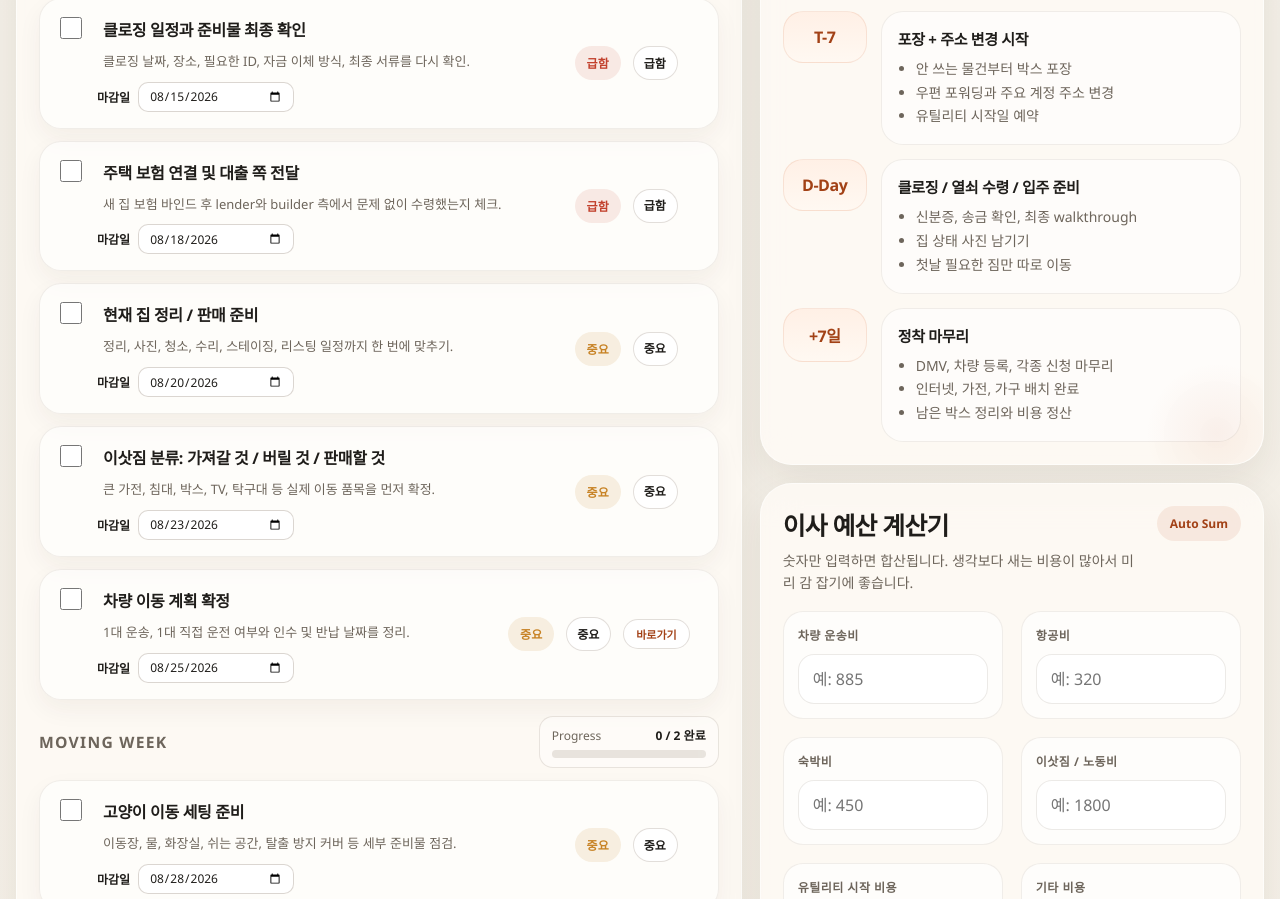
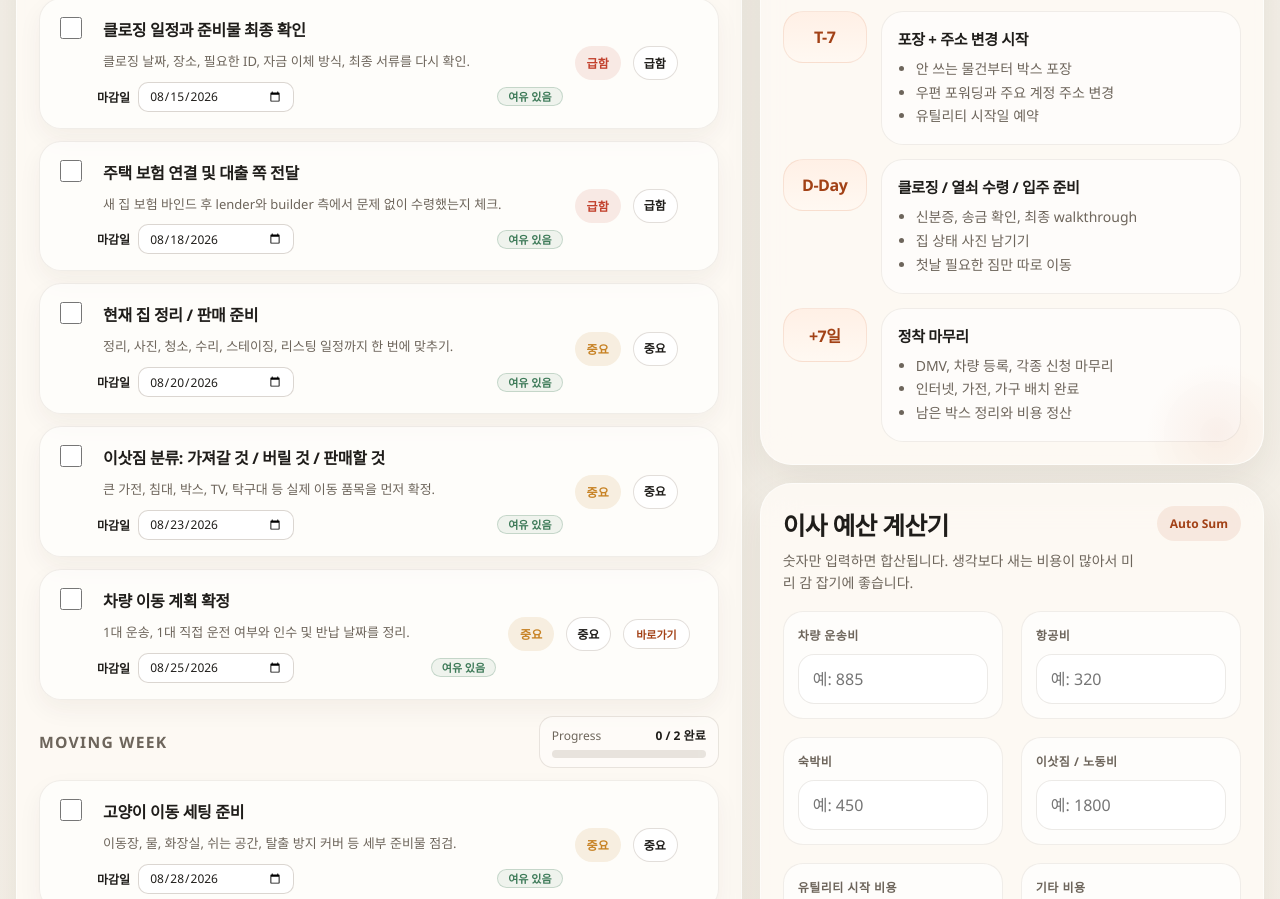
Before and after one commit to ox8884/movingtocelina, a plain HTML site: page index.html in a window 1280 px wide. Shown: the part 1522-2421 px from the top of the page. Drawn offline with Linux system fonts and the light colour scheme.

Commit message:
feat: show task due-date urgency status

```diff
--- a/index.html
+++ b/index.html
@@ -711,6 +711,46 @@
       flex-wrap: wrap;
       font-size: 12px;
       color: var(--muted);
+    }
+
+    .task-status {
+      margin-left: auto;
+      align-self: center;
+      display: inline-flex;
+      align-items: center;
+      padding: 3px 10px;
+      border-radius: 999px;
+      font-size: 11px;
+      font-weight: 800;
+      line-height: 1;
+      white-space: nowrap;
+      border: 1px solid rgba(75, 52, 27, 0.2);
+      background: rgba(255, 255, 255, 0.86);
+      color: var(--text);
+    }
+
+    .task-status.overdue {
+      border-color: rgba(194, 65, 45, 0.32);
+      background: rgba(194, 65, 45, 0.1);
+      color: var(--danger);
+    }
+
+    .task-status.due-today {
+      border-color: rgba(199, 130, 36, 0.34);
+      background: rgba(199, 130, 36, 0.11);
+      color: var(--warn);
+    }
+
+    .task-status.soon {
+      border-color: rgba(94, 123, 168, 0.26);
+      background: rgba(94, 123, 168, 0.09);
+      color: #3f5d88;
+    }
+
+    .task-status.buffer {
+      border-color: rgba(61, 122, 88, 0.24);
+      background: rgba(61, 122, 88, 0.08);
+      color: var(--ok);
     }
 
     .task-due-label {
@@ -2103,6 +2143,26 @@
     let googleTokenClient;
     const GOOGLE_CLIENT_ID = '624469211510-2g9kd4udf2rh0iv4ge1lqsm083r186ck.apps.googleusercontent.com';
     const GOOGLE_SCOPES = 'https://www.googleapis.com/auth/calendar';
+    const TASK_SOON_DAYS = 7;
+
+    const TASK_STATUS_CONFIG = {
+      overdue: {
+        text: '기한 지남',
+        className: 'overdue'
+      },
+      dueToday: {
+        text: '오늘 마감',
+        className: 'due-today'
+      },
+      upcoming: {
+        text: '예정됨',
+        className: 'soon'
+      },
+      buffer: {
+        text: '여유 있음',
+        className: 'buffer'
+      }
+    };
 
     function generateTaskId() {
       return `task-${Math.random().toString(36).slice(2, 8)}-${Date.now().toString(36)}`;
@@ -2226,6 +2286,50 @@
         return value;
       }
       return '';
+    }
+
+    function getTaskDueDateString(task) {
+      const dueInput = task?.querySelector('.task-due');
+      const value = dueInput ? dueInput.value : (task?.dataset?.dueDate || '');
+      return normalizeDateValue(value);
+    }
+
+    function getTaskDueStatus(dueDate) {
+      if (!dueDate) {
+        return TASK_STATUS_CONFIG.buffer;
+      }
+
+      const [year, month, day] = dueDate.split('-').map(Number);
+      if (!year || !month || !day) {
+        return TASK_STATUS_CONFIG.buffer;
+      }
+
+      const target = new Date(year, month - 1, day);
+      const now = new Date();
+      const todayKey = new Date(now.getFullYear(), now.getMonth(), now.getDate());
+      const dueKey = new Date(target.getFullYear(), target.getMonth(), target.getDate());
+      const diffDays = Math.round((dueKey - todayKey) / 86400000);
+
+      if (diffDays < 0) return TASK_STATUS_CONFIG.overdue;
+      if (diffDays === 0) return TASK_STATUS_CONFIG.dueToday;
+      if (diffDays <= TASK_SOON_DAYS) return TASK_STATUS_CONFIG.upcoming;
+      return TASK_STATUS_CONFIG.buffer;
+    }
+
+    function updateTaskStatusBadge(task) {
+      const dueDate = getTaskDueDateString(task);
+      const status = getTaskDueStatus(dueDate);
+      const taskMeta = task.querySelector('.task-meta');
+      if (!taskMeta) return;
+
+      let badge = taskMeta.querySelector('.task-status');
+      if (!badge) {
+        badge = document.createElement('span');
+        taskMeta.appendChild(badge);
+      }
+
+      badge.className = `task-status ${status.className}`;
+      badge.textContent = status.text;
     }
 
     function normalizeTaskUrl(value) {
@@ -2817,6 +2921,7 @@
       const rawUrl = normalizeTaskUrl(task.dataset.url || task.getAttribute('data-url'));
       task.dataset.url = rawUrl;
       updateTaskVisitLink(task);
+      updateTaskStatusBadge(task);
     }
 
     function formatCountLabel(value) {
@@ -3012,6 +3117,8 @@
         updateTaskVisitLink(taskEl);
       }
 
+      updateTaskStatusBadge(taskEl);
+
       return taskEl;
     }
 
@@ -3028,6 +3135,7 @@
       tasks.forEach(task => {
         const checkbox = task.querySelector('[data-task]');
         task.classList.toggle('done', Boolean(checkbox?.checked));
+        updateTaskStatusBadge(task);
       });
 
       const pendingTasks = tasks
@@ -3117,6 +3225,7 @@
       task.dataset.visitUrl = visitUrl;
       appendTaskToSection(task, section);
       updateTaskVisitLink(task);
+      updateTaskStatusBadge(task);
 
       const dueInput = task.querySelector('.task-due');
       if (dueInput) {
@@ -3236,6 +3345,7 @@
         if (!task) return;
         const section = normalizeTaskSection(task.dataset.section);
         task.dataset.dueDate = normalizeDateValue(event.target.value);
+        updateTaskStatusBadge(task);
         appendTaskToSection(task, section);
         sortTasksInSection(section);
         persistTaskState();
```
